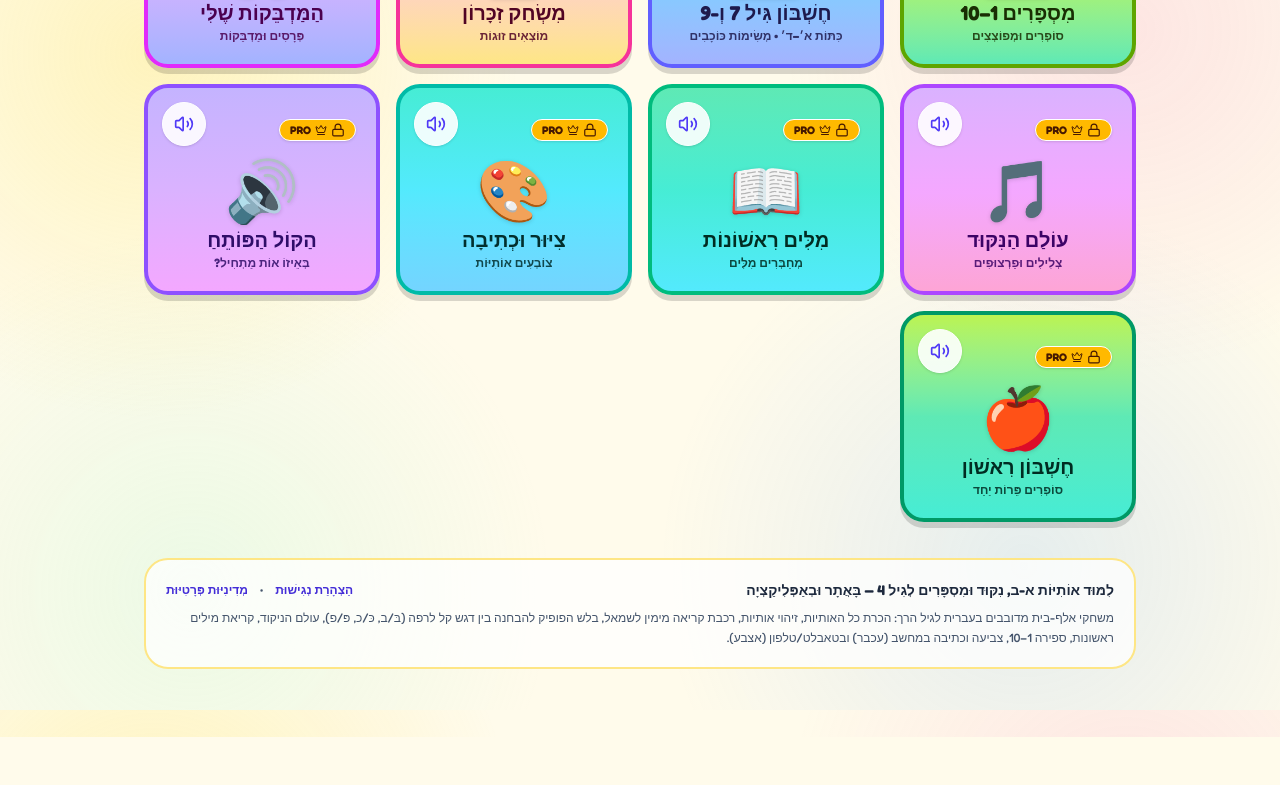
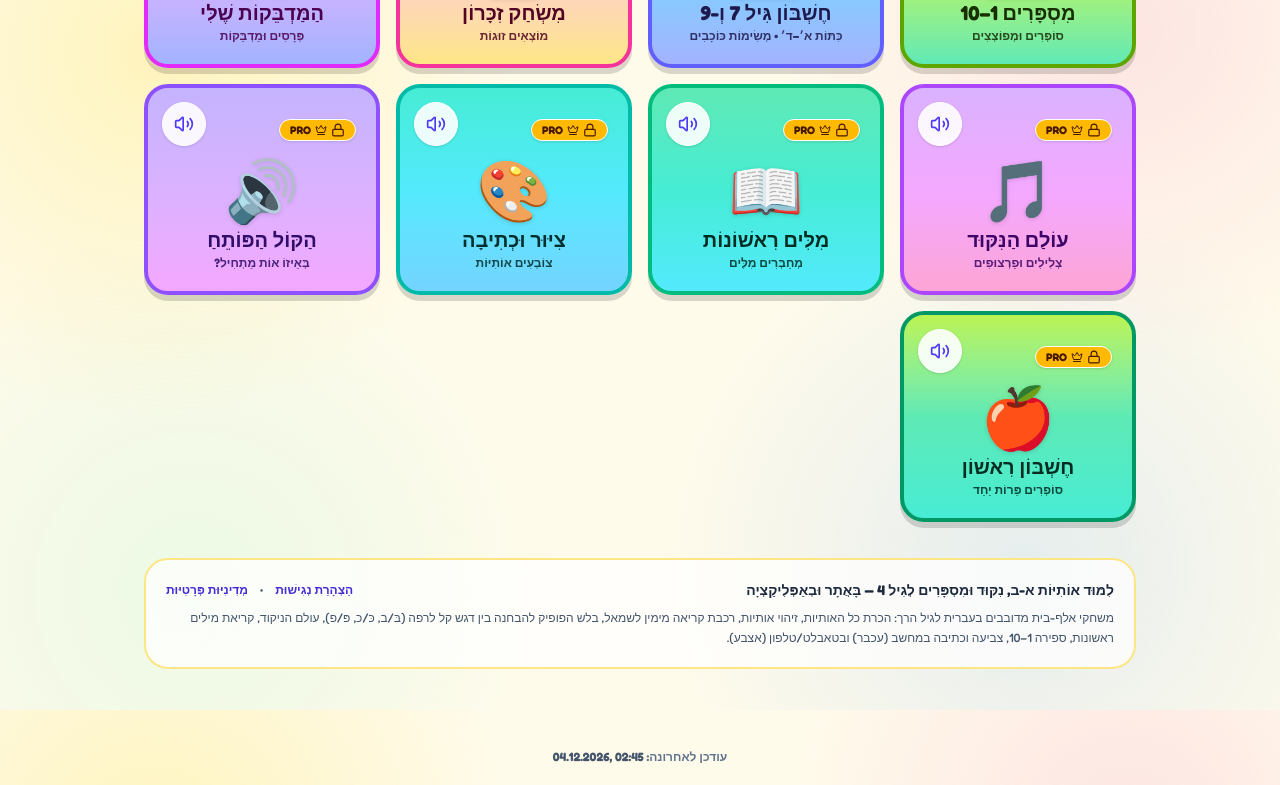
Before and after one commit to danielmoscisker-stack/hebrew-kids-learning-app, a React (Vite) app: page / in a window 1280 px wide. Shown: the part 890-1675 px from the top of the page. Before the commit the page ends 1627 px from the top, so only its background shows below. Built offline with nearby package versions, Linux system fonts and the light colour scheme; no server answers.

Commit message:
Show last updated build timestamp at bottom of page

```diff
--- a/src/App.jsx
+++ b/src/App.jsx
@@ -22,8 +22,28 @@ import { playSound, playPhraseAudio, setMuted } from './utils/audio';
 import { useDeviceType } from './utils/useDeviceType';
 import { fetchServerConfig, fetchCurrentSession, pushCloudProgress } from './utils/cloudSync';
 import { trackEvent, getAcquisitionInfo } from './utils/analytics';
+import { tr } from './utils/i18n';
 
 const todayStr = () => new Date().toISOString().slice(0, 10);
+const APP_BUILD_TIME = import.meta.env.VITE_BUILD_TIME || new Date().toISOString();
+
+function formatLastUpdated(iso, lang) {
+  try {
+    const date = new Date(iso);
+    if (Number.isNaN(date.getTime())) return iso;
+    const locale = lang === 'he' ? 'he-IL' : lang === 'es' ? 'es-ES' : 'en-GB';
+    return new Intl.DateTimeFormat(locale, {
+      year: 'numeric',
+      month: '2-digit',
+      day: '2-digit',
+      hour: '2-digit',
+      minute: '2-digit',
+      hour12: false
+    }).format(date);
+  } catch {
+    return iso;
+  }
+}
 
 export default function App() {
   const [currentTab, setCurrentTab] = useState('home');
@@ -456,6 +476,18 @@ export default function App() {
         )}
       </main>
 
+      {!isQuizTab && (
+        <div
+          className="w-full py-3 pb-5 px-4 text-center text-xs font-bold text-slate-500"
+          dir={isHe ? 'rtl' : 'ltr'}
+        >
+          <span>{tr(lang, 'עודכן לאחרונה:', 'Last updated:', 'Última actualización:')}</span>{' '}
+          <time dateTime={APP_BUILD_TIME} className="font-extrabold text-slate-600">
+            <bdi dir="ltr">{formatLastUpdated(APP_BUILD_TIME, lang)}</bdi>
+          </time>
+        </div>
+      )}
+
       <ParentModal
         open={showParentModal}
         onClose={() => setShowParentModal(false)}
--- a/vite.config.js
+++ b/vite.config.js
@@ -7,6 +7,9 @@ export default defineConfig({
   server: {
     host: '0.0.0.0'
   },
+  define: {
+    'import.meta.env.VITE_BUILD_TIME': JSON.stringify(new Date().toISOString())
+  },
   plugins: [
     react(),
     tailwindcss()
```
